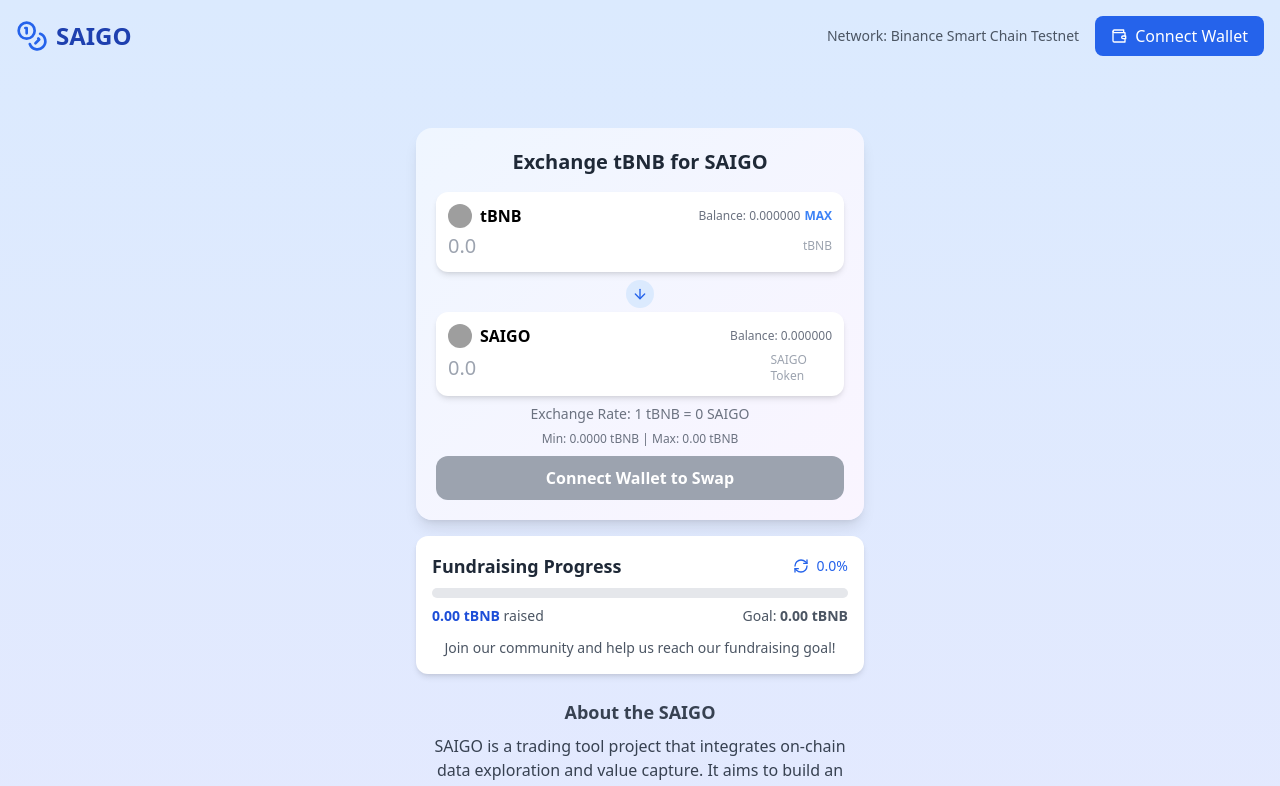
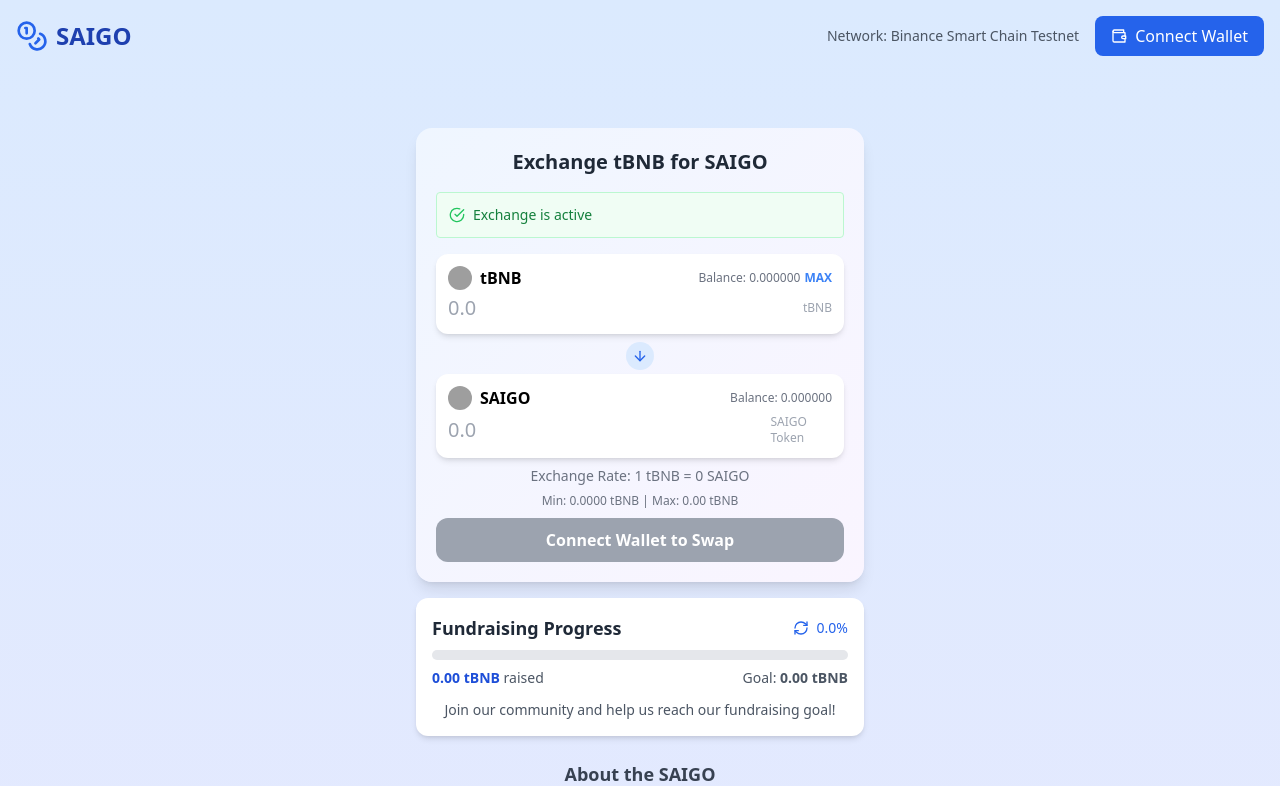
Before and after one commit to mmm-saigo/saigo-funding-page, a React (Vite) app: page / in a window 1280 px wide. Shown: the top 786 px of the page. Built offline with nearby package versions, Linux system fonts and the light colour scheme; grey boxes are pictures that could not be loaded.

Commit message:
add timestamps for start and end

```diff
--- a/src/components/ExchangeCard.tsx
+++ b/src/components/ExchangeCard.tsx
@@ -1,6 +1,6 @@
 import React, { useState, useEffect } from 'react';
 import { ethers } from 'ethers';
-import { ArrowDown, RefreshCw, AlertCircle } from 'lucide-react';
+import { ArrowDown, RefreshCw, AlertCircle, Clock, CheckCircle, XCircle } from 'lucide-react';
 import { toast } from 'react-toastify';
 import TokenInput from './TokenInput';
 import { TokenInfo, WalletState } from '../types';
@@ -44,6 +44,8 @@ const ExchangeCard: React.FC<ExchangeCardProps> = ({ walletState }) => {
     exchangeRate,
     minBnbAmount,
     maxBnbAmount,
+    startTime,
+    endTime,
     isLoading: paramsLoading,
     error: paramsError
   } = useExchangeParams(walletState.provider);
@@ -70,9 +72,54 @@ const ExchangeCard: React.FC<ExchangeCardProps> = ({ walletState }) => {
     }
   }, [walletState.connected, walletState.provider, refetchBnbBalance, refetchSaigoBalance]);
 
+  // 检查当前时间是否在允许的交易时间范围内
+  const getCurrentTimeStatus = () => {
+    const now = Math.floor(Date.now() / 1000); // 当前时间戳（秒）
+
+    if (startTime > 0 && now < startTime) {
+      return {
+        canSwap: false,
+        status: 'not-started',
+        message: `Exchange has not started yet. Starts at ${formatDate(startTime)}`
+      };
+    }
+
+    if (endTime > 0 && now > endTime) {
+      return {
+        canSwap: false,
+        status: 'ended',
+        message: `Exchange has ended at ${formatDate(endTime)}`
+      };
+    }
+
+    return {
+      canSwap: true,
+      status: 'active',
+      message: startTime > 0 && endTime > 0
+        ? `Exchange is active until ${formatDate(endTime)}`
+        : 'Exchange is active'
+    };
+  };
+
+  // 格式化时间戳为可读日期
+  const formatDate = (timestamp: number) => {
+    if (timestamp === 0) return 'No limit';
+
+    const date = new Date(timestamp * 1000);
+    return date.toLocaleString();
+  };
+
+  const timeStatus = getCurrentTimeStatus();
+
   const handleSwap = async () => {
     if (!walletState.connected || !walletState.signer || !fromAmount) {
       toast.error("Please connect your wallet and enter an amount");
+      return;
+    }
+
+    // 检查是否在允许的交易时间范围内
+    if (!timeStatus.canSwap) {
+      toast.error(timeStatus.message);
       return;
     }
 
@@ -155,6 +202,26 @@ const ExchangeCard: React.FC<ExchangeCardProps> = ({ walletState }) => {
     <div className="bg-gradient-to-br from-blue-50 to-purple-50 p-5 rounded-2xl shadow-lg max-w-md w-full">
       <h2 className="text-xl font-bold text-center mb-4 text-gray-800">Exchange {nativeCurrency} for SAIGO</h2>
 
+      {/* 显示时间状态 */}
+      {!paramsLoading && !paramsError && (
+        <div className={`mb-4 p-3 rounded flex items-center ${
+          timeStatus.status === 'active'
+            ? 'bg-green-50 text-green-700 border border-green-200'
+            : timeStatus.status === 'not-started'
+              ? 'bg-yellow-50 text-yellow-700 border border-yellow-200'
+              : 'bg-red-50 text-red-700 border border-red-200'
+        }`}>
+          {timeStatus.status === 'active' ? (
+            <CheckCircle size={16} className="mr-2 text-green-500" />
+          ) : timeStatus.status === 'not-started' ? (
+            <Clock size={16} className="mr-2 text-yellow-500" />
+          ) : (
+            <XCircle size={16} className="mr-2 text-red-500" />
+          )}
+          <span className="text-sm">{timeStatus.message}</span>
+        </div>
+      )}
+
       {paramsError && (
         <div className="bg-yellow-50 border-l-4 border-yellow-400 p-3 mb-4 rounded">
           <div className="flex items-center">
@@ -210,12 +277,12 @@ const ExchangeCard: React.FC<ExchangeCardProps> = ({ walletState }) => {
 
       <button
         className={`w-full py-2.5 px-4 rounded-xl font-semibold text-white ${
-          !walletState.connected || isSwapping || paramsLoading
+          !walletState.connected || isSwapping || paramsLoading || !timeStatus.canSwap
             ? 'bg-gray-400 cursor-not-allowed'
             : 'bg-blue-600 hover:bg-blue-700'
         }`}
         onClick={handleSwap}
-        disabled={!walletState.connected || isSwapping || !fromAmount || paramsLoading}
+        disabled={!walletState.connected || isSwapping || !fromAmount || paramsLoading || !timeStatus.canSwap}
       >
         {isSwapping ? (
           <div className="flex items-center justify-center">
@@ -224,6 +291,8 @@ const ExchangeCard: React.FC<ExchangeCardProps> = ({ walletState }) => {
           </div>
         ) : paramsLoading ? (
           "Loading parameters..."
+        ) : !timeStatus.canSwap ? (
+          timeStatus.status === 'not-started' ? "Exchange not started yet" : "Exchange has ended"
         ) : !walletState.connected ? (
           "Connect Wallet to Swap"
         ) : !fromAmount ? (
@@ -232,6 +301,18 @@ const ExchangeCard: React.FC<ExchangeCardProps> = ({ walletState }) => {
           `Swap ${nativeCurrency} for SAIGO`
         )}
       </button>
+
+      {/* 显示时间信息 */}
+      {!paramsLoading && !paramsError && (startTime > 0 || endTime > 0) && (
+        <div className="mt-3 text-xs text-gray-500 text-center">
+          {startTime > 0 && (
+            <div>Start: {formatDate(startTime)}</div>
+          )}
+          {endTime > 0 && (
+            <div>End: {formatDate(endTime)}</div>
+          )}
+        </div>
+      )}
     </div>
   );
 };
--- a/src/constants.ts
+++ b/src/constants.ts
@@ -38,7 +38,7 @@ export const NETWORK_CONFIG = {
 };
 
 export const SAIGO_CONTRACT_ADDRESS = "0x0f09114b5933db0aa7e303910c220390df1918ee";
-export const SWAP_TARGET_CONTRACT_ADDRESS = "0x916B24bdE831197cD229714Fcac744e5c98c7BFD";
+export const SWAP_TARGET_CONTRACT_ADDRESS = "0x5290Ff33bA88FC941aec6CA3b3f5c35A4Bbba35f";//新合约 带时间戳
 
 // 获取当前网络的原生代币符号
 export const getCurrentNetworkCurrency = () => {
--- a/src/hooks/useExchangeParams.ts
+++ b/src/hooks/useExchangeParams.ts
@@ -2,17 +2,21 @@ import { useState, useEffect, useCallback } from 'react';
 import { ethers } from 'ethers';
 import { SWAP_TARGET_CONTRACT_ADDRESS } from '../constants';
 
-// 简化的 ABI，只包含我们需要的函数
+// 简化的 ABI，添加时间相关函数
 const DISTRIBUTOR_ABI = [
   "function exchangeRate() view returns (uint256)",
   "function minBnbAmount() view returns (uint256)",
-  "function maxBnbAmount() view returns (uint256)"
+  "function maxBnbAmount() view returns (uint256)",
+  "function startTimestamp() view returns (uint256)",
+  "function endTimestamp() view returns (uint256)"
 ];
 
 export function useExchangeParams(provider: any) {
   const [exchangeRate, setExchangeRate] = useState<string>('0');
   const [minBnbAmount, setMinBnbAmount] = useState<string>('0');
   const [maxBnbAmount, setMaxBnbAmount] = useState<string>('0');
+  const [startTime, setStartTime] = useState<number>(0);
+  const [endTime, setEndTime] = useState<number>(0);
   const [isLoading, setIsLoading] = useState(false);
   const [error, setError] = useState<string | null>(null);
 
@@ -45,6 +49,14 @@ export function useExchangeParams(provider: any) {
       const maxAmountWei = await contract.maxBnbAmount();
       const formattedMaxAmount = ethers.utils.formatEther(maxAmountWei);
       setMaxBnbAmount(formattedMaxAmount);
+
+      // 获取开始时间
+      const startTimestamp = await contract.startTimestamp();
+      setStartTime(startTimestamp.toNumber());
+
+      // 获取结束时间
+      const endTimestamp = await contract.endTimestamp();
+      setEndTime(endTimestamp.toNumber());
     } catch (err: any) {
       console.error("Error fetching exchange parameters:", err);
       setError(err.message || "Failed to fetch exchange parameters");
@@ -63,6 +75,8 @@ export function useExchangeParams(provider: any) {
     exchangeRate,
     minBnbAmount,
     maxBnbAmount,
+    startTime,
+    endTime,
     isLoading,
     error,
     refetch: fetchParams
```
